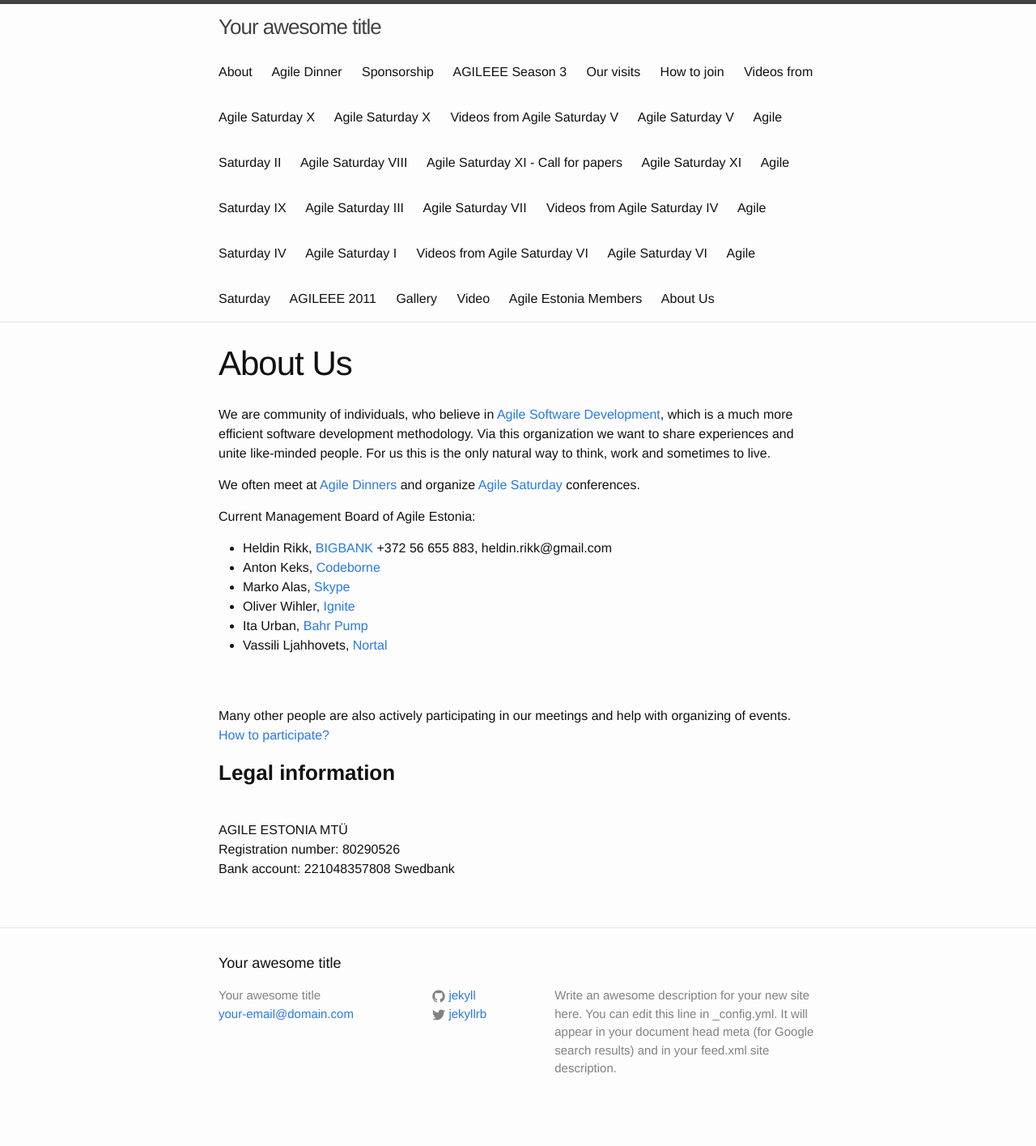
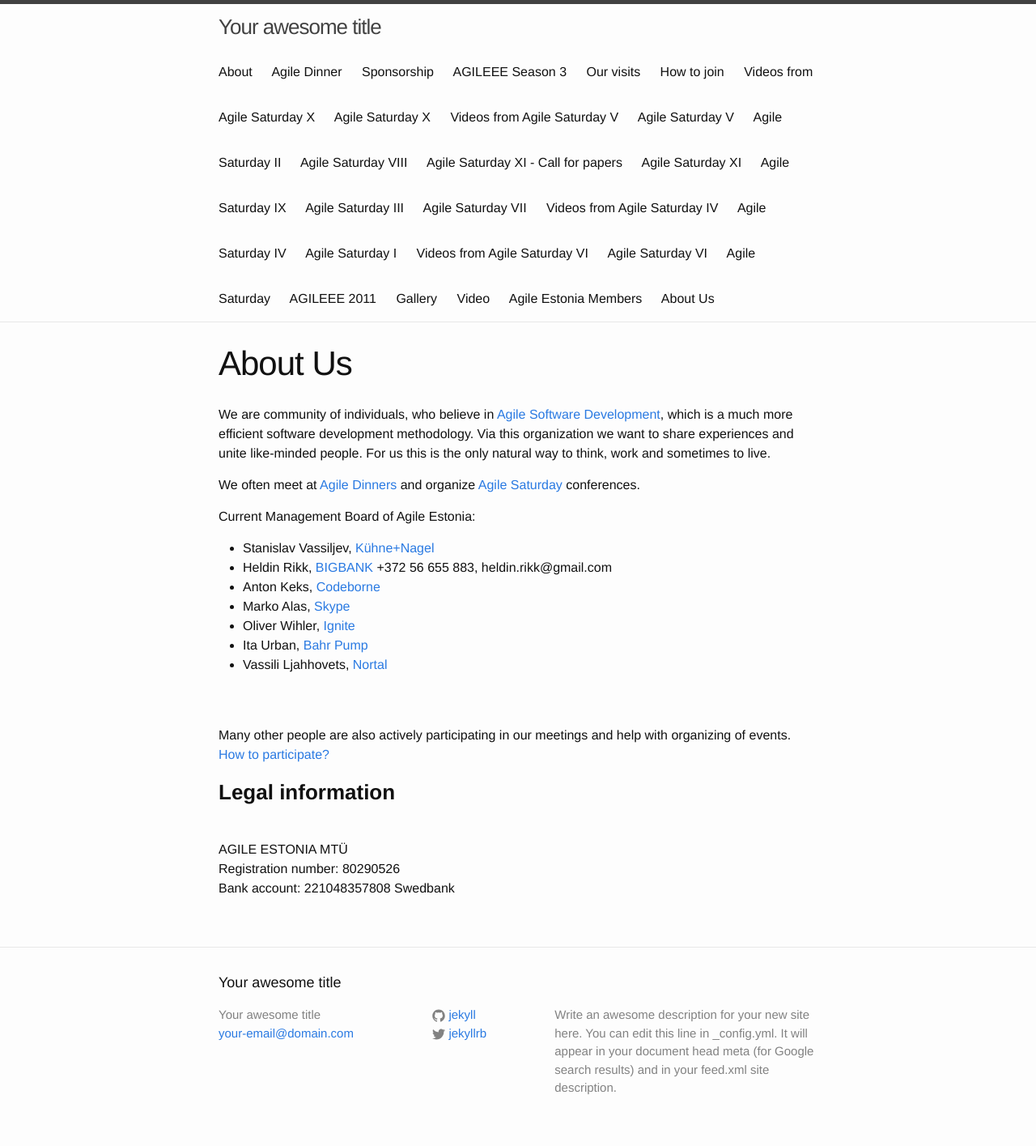
Before and after one commit to angryziber/agile.ee, a Jekyll site: the page built from about/index.html, in a window 1280 px wide. Shown: the whole page at 81% size. Built offline with Jekyll 4.4.1, drawn with Linux system fonts in a browser that asks for light colours; before the commit the page ends 1391 px from its top, so only the background shows below that.

Commit message:
add stan

```diff
--- a/about/index.html
+++ b/about/index.html
@@ -41,6 +41,7 @@ comments:
 <p>We often meet at <a title="Agile Dinner" href="http://agile.codeborne.com/agile-dinner/">Agile Dinners</a> and organize <a title="Agile Saturday" href="http://agile.codeborne.com/agile-saturday/">Agile Saturday</a>&nbsp;conferences.</p>
 <p>Current Management Board of Agile Estonia:</p>
 <ul>
+<li>Stanislav Vassiljev, <a href="http://ee.kuehne-nagel.com/" target="_blank">Kühne+Nagel</a></li>
 <li>Heldin Rikk, <a href="https://www.bigbank.ee/et/" target="_blank">BIGBANK</a>&nbsp;+372 56 655 883, heldin.rikk@gmail.com</li>
 <li>Anton Keks, <a href="http://codeborne.com">Codeborne</a></li>
 <li>Marko Alas, <a href="http://skype.com">Skype</a></li>
```
